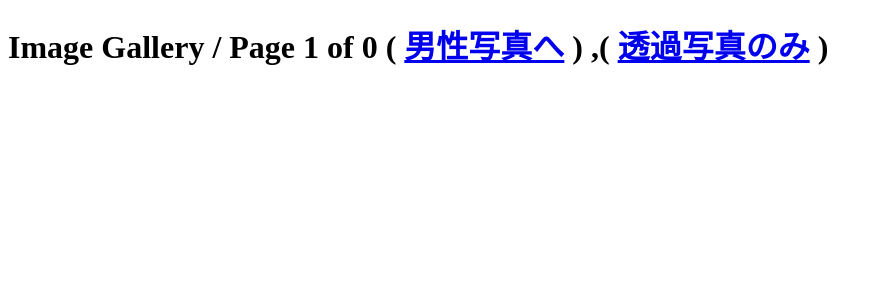
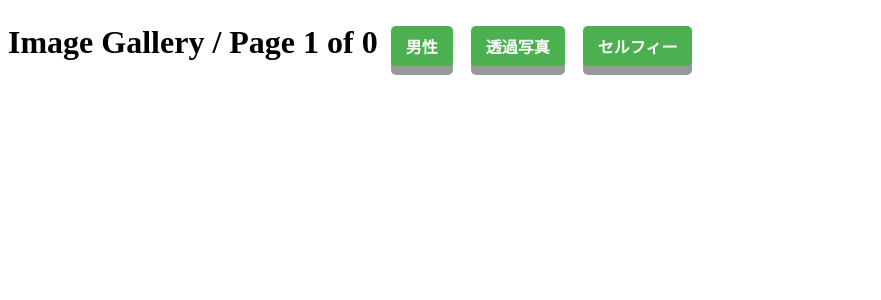
Before and after one commit to developer-icall/ImageViewer, a Flask app: page / in a window 1280 px wide. Shown: the top 300 px of the page, without its empty margins (0-881 px from the left). Run offline with Flask 3, Linux system fonts and the light colour scheme.

Commit message:
セルフィー写真のみ表示する機能追加

```diff
--- a/imageviewer/app.py
+++ b/imageviewer/app.py
@@ -24,6 +24,9 @@ MALE_FOLDER_PREFIX = "-men"
 # 背景透過画像保存先のフォルダパスの prefix
 TRANSPARENT_BACKGROUND_FOLDER_PREFIX = "-transparent"
 
+# セルフィー画像保存先のフォルダパスの prefix
+SELFIE_FOLDER_PREFIX = "-selfie"
+
 # 1ページ当たりの表示件数
 INDEX_PER_PAGE = 20
 
@@ -49,7 +52,7 @@ def get_first_image(subfolder_path, is_male=False):
                     return os.path.join(root, file).replace("\\", "/")
     return None
 
-def get_subfolders(folder_path, page, is_sample=True, is_male=False, is_transparent_background=False):
+def get_subfolders(folder_path, page, is_sample=True, is_male=False, is_transparent_background=False, is_selfie=False):
     subfolders = []
     start_index = (page - 1) * INDEX_PER_PAGE
     end_index = start_index + INDEX_PER_PAGE
@@ -79,6 +82,12 @@ def get_subfolders(folder_path, page, is_sample=True, is_male=False, is_transpar
             if is_transparent_background and TRANSPARENT_BACKGROUND_FOLDER_PREFIX not in subfolder_path:
                 continue
 
+            if is_selfie == False:
+                if any(x in subfolder_path for x in [SELFIE_FOLDER_PREFIX]):
+                    continue
+            if is_selfie and SELFIE_FOLDER_PREFIX not in subfolder_path:
+                continue
+
             if is_sample:
                 first_image = get_first_image(subfolder_path + WITH_SAMPLE_THUMBNAIL_FOLDER, is_male)
             else:
@@ -99,9 +108,16 @@ def index():
     is_sample_get_param = request.args.get('hidden_secret_param_is_sample', 'true')
 
     # URLのパラメータから is_transparent を取得
-    is_transparent_background_param = request.args.get('is_transparent', 'false')
+    is_transparent_background_get_param = request.args.get('is_transparent', 'false')
     is_transparent_background = False
-    is_transparent_param = ""
+    is_transparent_background_set_param = ""
+
+    # URLのパラメータから is_selfie を取得
+    is_selfie_get_param = request.args.get('is_selfie', 'false')
+    is_selfie = False
+    is_selfie_set_param = ""
+
+    print("request.args: " + str(request.args))
 
     # is_sampleパラメータが"false"の場合、Falseをセット
     if is_sample_get_param.lower() == 'false':
@@ -113,20 +129,25 @@ def index():
         add_param = "?Q=866Tvdnm9f1iuWn6opQZ"
 
     # is_transparent パラメータが"true"の場合、Trueをセット
-    if is_transparent_background_param.lower() == 'true':
+    if is_transparent_background_get_param.lower() == 'true':
         is_transparent_background = True
-        is_transparent_param = "&is_transparent=true"
+        is_transparent_background_set_param = "&is_transparent=true"
+
+    # is_selfie パラメータが"true"の場合、Trueをセット
+    if is_selfie_get_param.lower() == 'true':
+        is_selfie = True
+        is_selfie_set_param = "&is_selfie=true"
 
     # 現在のページ番号を取得
     page = request.args.get('page', default=1, type=int)
 
     # サブフォルダのリストを取得
-    subfolder_images, total_count = get_subfolders(IMAGE_FOLDER, page, is_sample, False, is_transparent_background)
+    subfolder_images, total_count = get_subfolders(IMAGE_FOLDER, page, is_sample, False, is_transparent_background, is_selfie)
 
     print(f"total_count: {total_count}")
 
     pagination_info = get_pagination_info(total_count, INDEX_PER_PAGE)
-    return render_template('index.html', subfolder_images=subfolder_images, pagination_info=pagination_info, add_param=add_param, is_male=False, is_transparent_background=is_transparent_background, is_transparent_param=is_transparent_param)
+    return render_template('index.html', subfolder_images=subfolder_images, pagination_info=pagination_info, add_param=add_param, is_male=False, is_transparent_background=is_transparent_background, is_transparent_background_set_param=is_transparent_background_set_param, is_selfie=is_selfie, is_selfie_set_param=is_selfie_set_param)
 
 @app.route('/male/')
 def index_male():
@@ -134,9 +155,14 @@ def index_male():
     is_sample_get_param = request.args.get('hidden_secret_param_is_sample', 'true')
 
     # URLのパラメータから is_transparent を取得
-    is_transparent_background_param = request.args.get('is_transparent', 'false')
+    is_transparent_background_get_param = request.args.get('is_transparent', 'false')
     is_transparent_background = False
-    is_transparent_param = ""
+    is_transparent_background_set_param = ""
+
+    # URLのパラメータから is_selfie を取得
+    is_selfie_get_param = request.args.get('is_selfie', 'false')
+    is_selfie = False
+    is_selfie_set_param = ""
 
     # is_sampleパラメータが"false"の場合、Falseをセット
     if is_sample_get_param.lower() == 'false':
@@ -148,20 +174,25 @@ def index_male():
         add_param = "?Q=866Tvdnm9f1iuWn6opQZ"
 
     # is_transparent パラメータが"true"の場合、Trueをセット
-    if is_transparent_background_param.lower() == 'true':
+    if is_transparent_background_get_param.lower() == 'true':
         is_transparent_background = True
-        is_transparent_param = "&is_transparent=true"
+        is_transparent_background_set_param = "&is_transparent=true"
+
+    # is_selfie パラメータが"true"の場合、Trueをセット
+    if is_selfie_get_param.lower() == 'true':
+        is_selfie = True
+        is_selfie_set_param = "&is_selfie=true"
 
     # 現在のページ番号を取得
     page = request.args.get('page', default=1, type=int)
 
     # サブフォルダのリストを取得
-    subfolder_images, total_count = get_subfolders(IMAGE_FOLDER, page, is_sample, True, is_transparent_background)
+    subfolder_images, total_count = get_subfolders(IMAGE_FOLDER, page, is_sample, True, is_transparent_background, is_selfie)
 
     print(f"total_count: {total_count}")
 
     pagination_info = get_pagination_info(total_count, INDEX_PER_PAGE)
-    return render_template('index.html', subfolder_images=subfolder_images, pagination_info=pagination_info, add_param=add_param, is_male=True, is_transparent_background=is_transparent_background, is_transparent_param=is_transparent_param)
+    return render_template('index.html', subfolder_images=subfolder_images, pagination_info=pagination_info, add_param=add_param, is_male=True, is_transparent_background=is_transparent_background, is_transparent_background_set_param=is_transparent_background_set_param, is_selfie=is_selfie, is_selfie_set_param=is_selfie_set_param)
 
 @app.route('/subfolders/<subfolder_name>/')
 def subfolder_images(subfolder_name):
@@ -172,6 +203,7 @@ def subfolder_images(subfolder_name):
     is_male_get_param = request.args.get('is_male', 'false')
     is_male = False
     is_transparent_background_get_param = request.args.get('is_transparent', 'false')
+    is_selfie_get_param = request.args.get('is_selfie', 'false')
     page = request.args.get('page', 1)
 
     # is_sampleパラメータが"false"の場合、Falseをセット
@@ -200,6 +232,12 @@ def subfolder_images(subfolder_name):
     else:
         add_param = add_param + "&is_transparent=False"
 
+    # is_selfie パラメータが"true"の場合、Trueをセット
+    if is_selfie_get_param.lower() == 'true':
+        add_param = add_param + "&is_selfie=True"
+    else:
+        add_param = add_param + "&is_selfie=False"
+
     # サブフォルダ内の画像ファイルの一覧を取得
     image_files = [f.name for f in os.scandir(subfolder_path) if f.is_file() and f.name.lower().endswith(('.png', '.jpg', '.jpeg', '.gif'))]
 
@@ -208,7 +246,7 @@ def subfolder_images(subfolder_name):
 @app.route('/images/<path:image_file>/')
 def get_image(image_file):
 
-    # URLのパラメータからis_sampleを取得
+    # URLのパラメータからis_sampleを取得12qwASZX!
     is_sample_get_param = request.args.get('hidden_secret_param_is_sample', 'true')
 
     # is_sampleパラメータが"false"の場合、Falseをセット
--- a/imageviewer/templates/index.html
+++ b/imageviewer/templates/index.html
@@ -7,7 +7,7 @@
     <style>
         ul {
             list-style-type: none;
-            padding: 0;
+            padding: 1;
             display: flex;
             flex-wrap: wrap;
         }
@@ -47,32 +47,66 @@
             background-color: #333;
             color: #fff;
         }
+        .button-style {
+            display: inline-block;
+            padding: 8px 15px;
+            margin: 5px;
+            font-size: 16px;
+            cursor: pointer;
+            text-align: center;
+            text-decoration: none;
+            outline: none;
+            color: #fff;
+            background-color: #4CAF50;
+            border: none;
+            border-radius: 5px;
+            box-shadow: 0 9px #999;
+        }
+
+        .button-style:hover {background-color: #3e8e41}
+
+        .button-style:active {
+            background-color: #3e8e41;
+            box-shadow: 0 5px #666;
+            transform: translateY(4px);
+        }
     </style>
 </head>
 <body>
-    <h1>Image Gallery / Page {{ pagination_info.page }} of {{ pagination_info.total_pages }} (
+    <h1>Image Gallery / Page {{ pagination_info.page }} of {{ pagination_info.total_pages }}
         {% if is_male %}
-            <a href="/{{add_param}}{{is_transparent_param}}">女性写真へ</a>
+            <a class="button-style" href="/{{add_param}}{{is_transparent_background_set_param}}{{is_selfie_set_param}}">女性</a>
         {% else %}
-            <a href="/male/{{add_param}}{{is_transparent_param}}">男性写真へ</a>
+            <a class="button-style" href="/male/{{add_param}}{{is_transparent_background_set_param}}{{is_selfie_set_param}}">男性</a>
         {% endif %}
-        )
-        ,(
         {% if is_transparent_background %}
             {% if is_male %}
-                <a href="/male/{{add_param}}&is_transparent=false">非透過写真のみ</a>
+                <a class="button-style" href="/male/{{add_param}}&is_transparent=false">非透過写真</a>
             {% else %}
-                <a href="/{{add_param}}&is_transparent=false">非透過写真のみ</a>
+                <a class="button-style" href="/{{add_param}}&is_transparent=false">非透過写真</a>
             {% endif %}
         {% else %}
             {% if is_male %}
-                <a href="/male/{{add_param}}&is_transparent=true">透過写真のみ</a>
+                <a class="button-style" href="/male/{{add_param}}&is_transparent=true">透過写真</a>
             {% else %}
-                <a href="/{{add_param}}&is_transparent=true">透過写真のみ</a>
+                <a class="button-style" href="/{{add_param}}&is_transparent=true">透過写真</a>
             {% endif %}
         {% endif %}
-        )
+        {% if is_selfie %}
+            {% if is_male %}
+                <a class="button-style" href="/male/{{add_param}}&is_selfie=false">セルフィー以外</a>
+            {% else %}
+                <a class="button-style" href="/{{add_param}}&is_selfie=false">セルフィー以外</a>
+            {% endif %}
+        {% else %}
+            {% if is_male %}
+                <a class="button-style" href="/male/{{add_param}}&is_selfie=true">セルフィー</a>
+            {% else %}
+                <a class="button-style" href="/{{add_param}}&is_selfie=true">セルフィー</a>
+            {% endif %}
+        {% endif %}
     </h1>
+
     <!-- ページネーションのリンク -->
     <ul class="pagination">
         {% if pagination_info.total_pages <= 10 %}
@@ -80,7 +114,7 @@
                 {% if page_num == pagination_info.page %}
                     <li class="active"><span>{{ page_num }}</span></li>
                 {% else %}
-                    <li><a href="{{add_param}}{{is_transparent_param}}&page={{ page_num }}">{{ page_num }}</a></li>
+                    <li><a href="{{add_param}}{{is_transparent_background_set_param}}{{is_selfie_set_param}}{{is_selfie_set_param}}&page={{ page_num }}">{{ page_num }}</a></li>
                 {% endif %}
             {% endfor %}
         {% else %}
@@ -89,49 +123,49 @@
                     {% if page_num == pagination_info.page %}
                         <li class="active"><span>{{ page_num }}</span></li>
                     {% else %}
-                        <li><a href="{{add_param}}{{is_transparent_param}}&page={{ page_num }}">{{ page_num }}</a></li>
+                        <li><a href="{{add_param}}{{is_transparent_background_set_param}}{{is_selfie_set_param}}&page={{ page_num }}">{{ page_num }}</a></li>
                     {% endif %}
                 {% endfor %}
                 <li><span>...</span></li>
                 {% if pagination_info.has_next %}
-                <li><a href="{{add_param}}{{is_transparent_param}}&page={{ pagination_info.page + 1 }}">&gt;</a></li>
+                <li><a href="{{add_param}}{{is_transparent_background_set_param}}{{is_selfie_set_param}}&page={{ pagination_info.page + 1 }}">&gt;</a></li>
                 {% endif %}
-                <li><a href="{{add_param}}{{is_transparent_param}}&page={{ pagination_info.total_pages }}">&gt;&gt;</a></li>
+                <li><a href="{{add_param}}{{is_transparent_background_set_param}}{{is_selfie_set_param}}&page={{ pagination_info.total_pages }}">&gt;&gt;</a></li>
             {% elif pagination_info.page >= pagination_info.total_pages - 4 %}
-                <li><a href="{{add_param}}{{is_transparent_param}}&page=1">&lt;&lt;</a></li>
-                <li><a href="{{add_param}}{{is_transparent_param}}&page={{ pagination_info.page - 1 }}">&lt;</a></li>
+                <li><a href="{{add_param}}{{is_transparent_background_set_param}}{{is_selfie_set_param}}&page=1">&lt;&lt;</a></li>
+                <li><a href="{{add_param}}{{is_transparent_background_set_param}}{{is_selfie_set_param}}&page={{ pagination_info.page - 1 }}">&lt;</a></li>
                 <li><span>...</span></li>
                 {% for page_num in range(pagination_info.total_pages - 9, pagination_info.total_pages + 1) %}
                     {% if page_num == pagination_info.page %}
                         <li class="active"><span>{{ page_num }}</span></li>
                     {% else %}
-                        <li><a href="{{add_param}}{{is_transparent_param}}&page={{ page_num }}">{{ page_num }}</a></li>
+                        <li><a href="{{add_param}}{{is_transparent_background_set_param}}{{is_selfie_set_param}}&page={{ page_num }}">{{ page_num }}</a></li>
                     {% endif %}
                 {% endfor %}
                 {% if pagination_info.has_next %}
-                <li><a href="{{add_param}}{{is_transparent_param}}&page={{ pagination_info.page + 1 }}">&gt;</a></li>
+                <li><a href="{{add_param}}{{is_transparent_background_set_param}}{{is_selfie_set_param}}&page={{ pagination_info.page + 1 }}">&gt;</a></li>
                 {% endif %}
             {% else %}
-                <li><a href="{{add_param}}{{is_transparent_param}}&page=1">&lt;&lt;</a></li>
-                <li><a href="{{add_param}}{{is_transparent_param}}&page={{ pagination_info.page - 1 }}">&lt;</a></li>
+                <li><a href="{{add_param}}{{is_transparent_background_set_param}}{{is_selfie_set_param}}&page=1">&lt;&lt;</a></li>
+                <li><a href="{{add_param}}{{is_transparent_background_set_param}}{{is_selfie_set_param}}&page={{ pagination_info.page - 1 }}">&lt;</a></li>
                 <li><span>...</span></li>
                 {% for page_num in range(pagination_info.page - 4, pagination_info.page + 6) %}
                     {% if page_num == pagination_info.page %}
                         <li class="active"><span>{{ page_num }}</span></li>
                     {% else %}
-                        <li><a href="{{add_param}}{{is_transparent_param}}&page={{ page_num }}">{{ page_num }}</a></li>
+                        <li><a href="{{add_param}}{{is_transparent_background_set_param}}{{is_selfie_set_param}}&page={{ page_num }}">{{ page_num }}</a></li>
                     {% endif %}
                 {% endfor %}
                 <li><span>...</span></li>
-                <li><a href="{{add_param}}{{is_transparent_param}}&page={{ pagination_info.page + 1 }}">&gt;</a></li>
-                <li><a href="{{add_param}}{{is_transparent_param}}&page={{ pagination_info.total_pages }}">&gt;&gt;</a></li>
+                <li><a href="{{add_param}}{{is_transparent_background_set_param}}{{is_selfie_set_param}}&page={{ pagination_info.page + 1 }}">&gt;</a></li>
+                <li><a href="{{add_param}}{{is_transparent_background_set_param}}{{is_selfie_set_param}}&page={{ pagination_info.total_pages }}">&gt;&gt;</a></li>
             {% endif %}
         {% endif %}
     </ul>
     <ul class="images">
         {% for subfolder_name, first_image in subfolder_images %}
             <li>
-                <a href="/subfolders/{{ subfolder_name }}/{{add_param}}{{is_transparent_param}}&page={{ pagination_info.page }}&is_male={{ is_male }}">
+                <a href="/subfolders/{{ subfolder_name }}/{{add_param}}{{is_transparent_background_set_param}}{{is_selfie_set_param}}&page={{ pagination_info.page }}&is_male={{ is_male }}">
                     <img src="{{ first_image }}" alt="{{ subfolder_name }}" width="206" height="383">
                 </a>
                 <h4>{{ subfolder_name }}</h4>
@@ -148,7 +182,7 @@
                 {% if page_num == pagination_info.page %}
                     <li class="active"><span>{{ page_num }}</span></li>
                 {% else %}
-                    <li><a href="{{add_param}}{{is_transparent_param}}&page={{ page_num }}">{{ page_num }}</a></li>
+                    <li><a href="{{add_param}}{{is_transparent_background_set_param}}{{is_selfie_set_param}}&page={{ page_num }}">{{ page_num }}</a></li>
                 {% endif %}
             {% endfor %}
         {% else %}
@@ -157,42 +191,42 @@
                     {% if page_num == pagination_info.page %}
                         <li class="active"><span>{{ page_num }}</span></li>
                     {% else %}
-                        <li><a href="{{add_param}}{{is_transparent_param}}&page={{ page_num }}">{{ page_num }}</a></li>
+                        <li><a href="{{add_param}}{{is_transparent_background_set_param}}{{is_selfie_set_param}}&page={{ page_num }}">{{ page_num }}</a></li>
                     {% endif %}
                 {% endfor %}
                 <li><span>...</span></li>
                 {% if pagination_info.has_next %}
-                <li><a href="{{add_param}}{{is_transparent_param}}&page={{ pagination_info.page + 1 }}">&gt;</a></li>
+                <li><a href="{{add_param}}{{is_transparent_background_set_param}}{{is_selfie_set_param}}&page={{ pagination_info.page + 1 }}">&gt;</a></li>
                 {% endif %}
-                <li><a href="{{add_param}}{{is_transparent_param}}&page={{ pagination_info.total_pages }}">&gt;&gt;</a></li>
+                <li><a href="{{add_param}}{{is_transparent_background_set_param}}{{is_selfie_set_param}}&page={{ pagination_info.total_pages }}">&gt;&gt;</a></li>
             {% elif pagination_info.page >= pagination_info.total_pages - 4 %}
-                <li><a href="{{add_param}}{{is_transparent_param}}&page=1">&lt;&lt;</a></li>
-                <li><a href="{{add_param}}{{is_transparent_param}}&page={{ pagination_info.page - 1 }}">&lt;</a></li>
+                <li><a href="{{add_param}}{{is_transparent_background_set_param}}{{is_selfie_set_param}}&page=1">&lt;&lt;</a></li>
+                <li><a href="{{add_param}}{{is_transparent_background_set_param}}{{is_selfie_set_param}}&page={{ pagination_info.page - 1 }}">&lt;</a></li>
                 <li><span>...</span></li>
                 {% for page_num in range(pagination_info.total_pages - 9, pagination_info.total_pages + 1) %}
                     {% if page_num == pagination_info.page %}
                         <li class="active"><span>{{ page_num }}</span></li>
                     {% else %}
-                        <li><a href="{{add_param}}{{is_transparent_param}}&page={{ page_num }}">{{ page_num }}</a></li>
+                        <li><a href="{{add_param}}{{is_transparent_background_set_param}}{{is_selfie_set_param}}&page={{ page_num }}">{{ page_num }}</a></li>
                     {% endif %}
                 {% endfor %}
                 {% if pagination_info.has_next %}
-                <li><a href="{{add_param}}{{is_transparent_param}}&page={{ pagination_info.page + 1 }}">&gt;</a></li>
+                <li><a href="{{add_param}}{{is_transparent_background_set_param}}{{is_selfie_set_param}}&page={{ pagination_info.page + 1 }}">&gt;</a></li>
                 {% endif %}
             {% else %}
-                <li><a href="{{add_param}}{{is_transparent_param}}&page=1">&lt;&lt;</a></li>
-                <li><a href="{{add_param}}{{is_transparent_param}}&page={{ pagination_info.page - 1 }}">&lt;</a></li>
+                <li><a href="{{add_param}}{{is_transparent_background_set_param}}{{is_selfie_set_param}}&page=1">&lt;&lt;</a></li>
+                <li><a href="{{add_param}}{{is_transparent_background_set_param}}{{is_selfie_set_param}}&page={{ pagination_info.page - 1 }}">&lt;</a></li>
                 <li><span>...</span></li>
                 {% for page_num in range(pagination_info.page - 4, pagination_info.page + 6) %}
                     {% if page_num == pagination_info.page %}
                         <li class="active"><span>{{ page_num }}</span></li>
                     {% else %}
-                        <li><a href="{{add_param}}{{is_transparent_param}}&page={{ page_num }}">{{ page_num }}</a></li>
+                        <li><a href="{{add_param}}{{is_transparent_background_set_param}}{{is_selfie_set_param}}&page={{ page_num }}">{{ page_num }}</a></li>
                     {% endif %}
                 {% endfor %}
                 <li><span>...</span></li>
-                <li><a href="{{add_param}}{{is_transparent_param}}&page={{ pagination_info.page + 1 }}">&gt;</a></li>
-                <li><a href="{{add_param}}{{is_transparent_param}}&page={{ pagination_info.total_pages }}">&gt;&gt;</a></li>
+                <li><a href="{{add_param}}{{is_transparent_background_set_param}}{{is_selfie_set_param}}&page={{ pagination_info.page + 1 }}">&gt;</a></li>
+                <li><a href="{{add_param}}{{is_transparent_background_set_param}}{{is_selfie_set_param}}&page={{ pagination_info.total_pages }}">&gt;&gt;</a></li>
             {% endif %}
         {% endif %}
     </ul>
```
